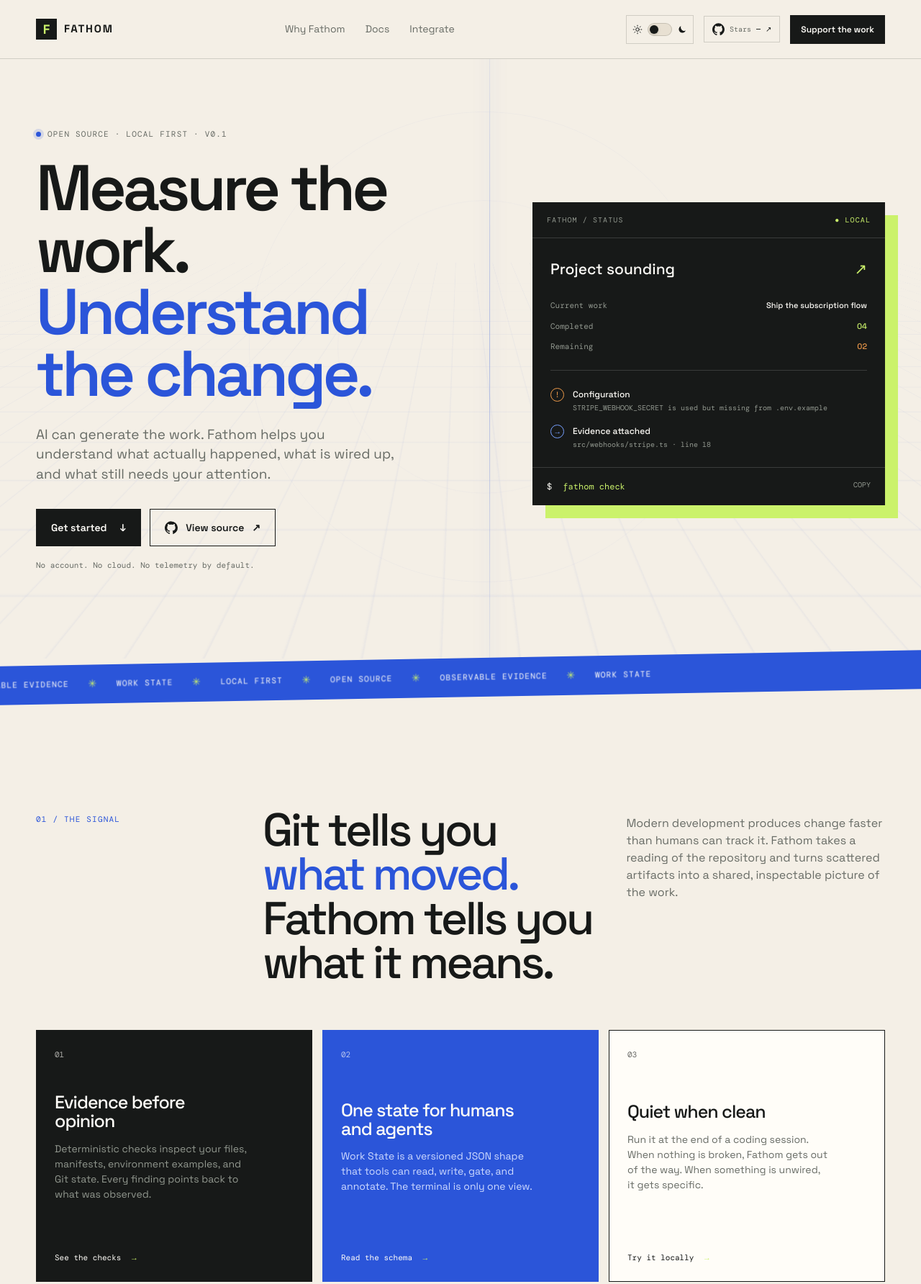
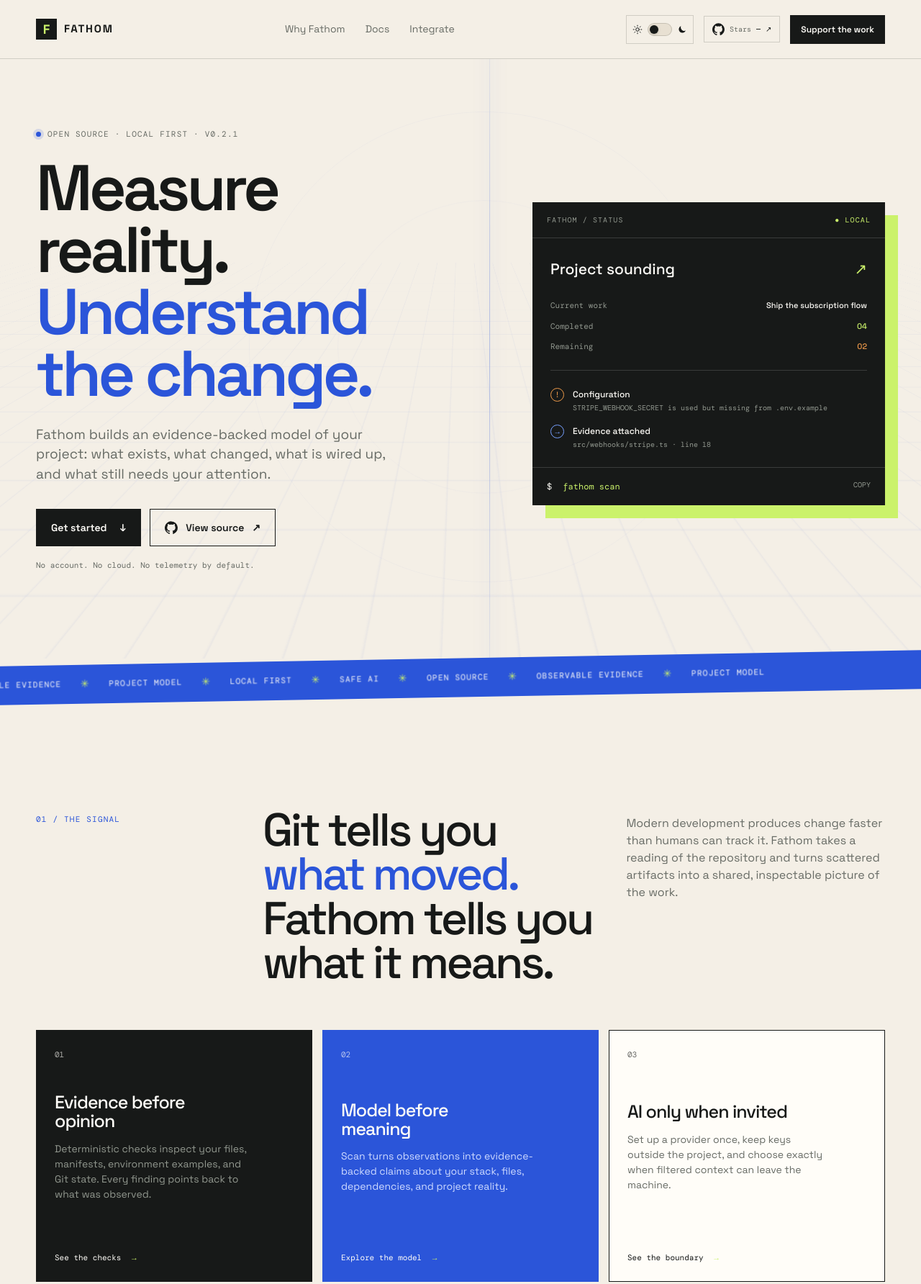
Before and after one commit to johnfaleke/Fathom, a website: page site/index.html in a window 1280 px wide. Shown: the top 1784 px of the page at 72% size. Drawn offline with nearby package versions, Linux system fonts and the light colour scheme; no server answers.

Commit message:
docs: update site for v0.2

```diff
--- a/site/index.html
+++ b/site/index.html
@@ -3,7 +3,7 @@
   <head>
     <meta charset="UTF-8" />
     <meta name="viewport" content="width=device-width, initial-scale=1.0" />
-    <meta name="description" content="Fathom is an open-source, local-first Work State CLI for understanding what actually happened in a codebase." />
+    <meta name="description" content="Fathom is an open-source, local-first Project Model CLI that turns repository evidence into understandable project reality." />
     <meta name="theme-color" content="#f4efe6" />
     <title>Fathom | Measure the work</title>
     <link rel="preconnect" href="https://fonts.googleapis.com" />
@@ -30,9 +30,9 @@
       <section class="hero section-shell">
         <div class="hero-atmosphere" aria-hidden="true"><div class="atmosphere-grid"></div><div class="atmosphere-sweep"></div><div class="atmosphere-contour atmosphere-contour-one"></div><div class="atmosphere-contour atmosphere-contour-two"></div></div>
         <div class="hero-copy reveal">
-          <p class="eyebrow"><span class="eyebrow-dot"></span> Open source · local first · v0.1</p>
-          <h1>Measure the work.<br /><em>Understand the change.</em></h1>
-          <p class="hero-lede">AI can generate the work. Fathom helps you understand what actually happened, what is wired up, and what still needs your attention.</p>
+          <p class="eyebrow"><span class="eyebrow-dot"></span> Open source · local first · v0.2.1</p>
+          <h1>Measure reality.<br /><em>Understand the change.</em></h1>
+          <p class="hero-lede">Fathom builds an evidence-backed model of your project: what exists, what changed, what is wired up, and what still needs your attention.</p>
           <div class="hero-actions">
             <a class="button button-dark" href="#install">Get started <span aria-hidden="true">↓</span></a>
             <a class="button button-outline button-github" href="https://github.com/johnfaleke/Fathom" target="_blank" rel="noreferrer"><svg class="github-icon" viewBox="0 0 24 24" aria-hidden="true"><path d="M12 .5a12 12 0 0 0-3.79 23.39c.6.11.82-.26.82-.58v-2.04c-3.34.73-4.04-1.61-4.04-1.61-.55-1.4-1.34-1.77-1.34-1.77-1.09-.75.08-.74.08-.74 1.2.08 1.84 1.23 1.84 1.23 1.07 1.83 2.8 1.3 3.49.99.11-.77.42-1.3.76-1.6-2.67-.3-5.47-1.34-5.47-5.93 0-1.31.47-2.38 1.23-3.22-.12-.3-.53-1.52.12-3.17 0 0 1-.32 3.3 1.23a11.5 11.5 0 0 1 6 0c2.3-1.55 3.3-1.23 3.3-1.23.65 1.65.24 2.87.12 3.17.76.84 1.23 1.91 1.23 3.22 0 4.6-2.8 5.62-5.48 5.92.43.37.81 1.1.81 2.22v3.29c0 .32.22.7.83.58A12 12 0 0 0 12 .5Z" /></svg> View source <span aria-hidden="true">↗</span></a>
@@ -50,26 +50,26 @@
             <div class="finding"><span class="finding-mark">!</span><div><strong>Configuration</strong><p>STRIPE_WEBHOOK_SECRET is used but missing from .env.example</p></div></div>
             <div class="finding finding-blue"><span class="finding-mark">→</span><div><strong>Evidence attached</strong><p>src/webhooks/stripe.ts · line 18</p></div></div>
           </div>
-          <div class="instrument-command"><span>$</span> fathom check <button class="copy-button" data-copy="fathom check" aria-label="Copy fathom check command">copy</button></div>
+          <div class="instrument-command"><span>$</span> fathom scan <button class="copy-button" data-copy="fathom scan" aria-label="Copy fathom scan command">copy</button></div>
         </div>
       </section>
 
       <section class="ticker" aria-label="Fathom principles">
-        <div class="ticker-track"><span>OBSERVABLE EVIDENCE</span><i>✳</i><span>WORK STATE</span><i>✳</i><span>LOCAL FIRST</span><i>✳</i><span>OPEN SOURCE</span><i>✳</i><span>OBSERVABLE EVIDENCE</span><i>✳</i><span>WORK STATE</span></div>
+        <div class="ticker-track"><span>OBSERVABLE EVIDENCE</span><i>✳</i><span>PROJECT MODEL</span><i>✳</i><span>LOCAL FIRST</span><i>✳</i><span>SAFE AI</span><i>✳</i><span>OPEN SOURCE</span><i>✳</i><span>OBSERVABLE EVIDENCE</span><i>✳</i><span>PROJECT MODEL</span></div>
       </section>
 
       <section id="why" class="section-shell section-pad">
         <div class="section-intro reveal"><p class="section-number">01 / THE SIGNAL</p><h2>Git tells you <span>what moved.</span><br />Fathom tells you what it means.</h2><p>Modern development produces change faster than humans can track it. Fathom takes a reading of the repository and turns scattered artifacts into a shared, inspectable picture of the work.</p></div>
         <div class="feature-grid">
           <article class="feature-card feature-card-dark reveal"><span class="feature-index">01</span><h3>Evidence before opinion</h3><p>Deterministic checks inspect your files, manifests, environment examples, and Git state. Every finding points back to what was observed.</p><a href="#checks">See the checks <span>→</span></a></article>
-          <article class="feature-card feature-card-blue reveal reveal-delay"><span class="feature-index">02</span><h3>One state for humans and agents</h3><p>Work State is a versioned JSON shape that tools can read, write, gate, and annotate. The terminal is only one view.</p><a href="#schema">Read the schema <span>→</span></a></article>
-          <article class="feature-card feature-card-paper reveal reveal-delay-2"><span class="feature-index">03</span><h3>Quiet when clean</h3><p>Run it at the end of a coding session. When nothing is broken, Fathom gets out of the way. When something is unwired, it gets specific.</p><a href="#install">Try it locally <span>→</span></a></article>
+          <article class="feature-card feature-card-blue reveal reveal-delay"><span class="feature-index">02</span><h3>Model before meaning</h3><p>Scan turns observations into evidence-backed claims about your stack, files, dependencies, and project reality.</p><a href="#model">Explore the model <span>→</span></a></article>
+          <article class="feature-card feature-card-paper reveal reveal-delay-2"><span class="feature-index">03</span><h3>AI only when invited</h3><p>Set up a provider once, keep keys outside the project, and choose exactly when filtered context can leave the machine.</p><a href="#ai">See the boundary <span>→</span></a></article>
         </div>
       </section>
 
       <section id="install" class="install-band">
         <div class="section-shell install-layout">
-          <div class="install-copy reveal"><p class="section-number">02 / FIRST READING</p><h2>Install once.<br /><em>Use it anywhere.</em></h2><p>Install the CLI on your machine, then run it from any project workspace. Initialize each project once; its state stays local in `.fathom/`.</p><div class="install-flow"><div><span>01</span><strong>Install globally</strong><small>Once per machine</small></div><div><span>02</span><strong>Enter a workspace</strong><small>Any repository</small></div><div><span>03</span><strong>Read the state</strong><small>Check, status, diff</small></div></div><a class="inline-link" href="#docs">Read the full guide <span>↘</span></a></div>
+          <div class="install-copy reveal"><p class="section-number">02 / FIRST READING</p><h2>Install once.<br /><em>Build the model.</em></h2><p>Install the CLI on your machine, then run it from any project workspace. Initialize each project once; its state stays local in `.fathom/`.</p><div class="install-flow"><div><span>01</span><strong>Install globally</strong><small>Once per machine</small></div><div><span>02</span><strong>Scan the workspace</strong><small>Evidence → claims</small></div><div><span>03</span><strong>Check what needs attention</strong><small>Local or AI-assisted</small></div></div><a class="inline-link" href="#docs">Read the full guide <span>↘</span></a></div>
           <div class="code-stack reveal reveal-delay">
             <div class="code-window"><div class="code-window-bar"><span class="window-dots">● ● ●</span><span>terminal</span></div><pre><code><span class="code-comment"># install once</span>
 <span class="code-command">npm install --global @johnfaleke/fathom</span>
@@ -77,22 +77,26 @@
 <span class="code-comment"># from any project you want to understand</span>
 <span class="code-command">cd /path/to/your-project</span>
 <span class="code-command">fathom init</span>
+<span class="code-command">fathom scan</span>
 <span class="code-command">fathom check</span>
 <span class="code-command">fathom status</span>
-<span class="code-command">fathom diff</span></code></pre><button class="copy-button copy-code" data-copy="npm install --global @johnfaleke/fathom&#10;cd /path/to/your-project&#10;fathom init&#10;fathom check&#10;fathom status&#10;fathom diff">copy</button></div>
+<span class="code-command">fathom diff</span>
+<span class="code-command">fathom setup</span>
+<span class="code-command">fathom check --ai</span></code></pre><button class="copy-button copy-code" data-copy="npm install --global @johnfaleke/fathom&#10;cd /path/to/your-project&#10;fathom init&#10;fathom scan&#10;fathom check&#10;fathom status&#10;fathom diff&#10;fathom setup&#10;fathom check --ai">copy</button></div>
             <p class="install-alternative"><strong>Pin it per project:</strong> <code>npm install --save-dev @johnfaleke/fathom</code> then use <code>npx fathom</code>.</p>
           </div>
         </div>
       </section>
 
       <section id="docs" class="section-shell section-pad docs-section">
-        <div class="section-intro reveal"><p class="section-number">03 / DOCUMENTATION</p><h2>A small CLI with a<br /><span>clear integration surface.</span></h2><p>Use the human output for a quick scan, or consume the JSON in CI, scripts, editor tooling, and future agents.</p></div>
+        <div class="section-intro reveal"><p class="section-number">03 / DOCUMENTATION</p><h2>A small CLI with a<br /><span>deeper model underneath.</span></h2><p>Use the human output for a quick scan, or consume the Project Model and JSON in scripts, CI, editor tooling, and future agents.</p></div>
         <div class="docs-columns">
-          <div class="docs-nav" aria-label="Documentation topics"><a class="docs-nav-link active" href="#commands"><span>01</span> Commands</a><a class="docs-nav-link" href="#checks"><span>02</span> Checks</a><a class="docs-nav-link" href="#schema"><span>03</span> Work State schema</a><a class="docs-nav-link" href="#integrate"><span>04</span> Integration</a></div>
+          <div class="docs-nav" aria-label="Documentation topics"><a class="docs-nav-link active" href="#commands"><span>01</span> Commands</a><a class="docs-nav-link" href="#checks"><span>02</span> Checks</a><a class="docs-nav-link" href="#model"><span>03</span> Project Model</a><a class="docs-nav-link" href="#ai"><span>04</span> Safe AI</a></div>
           <div class="docs-content">
-            <article id="commands" class="doc-block"><div><p class="doc-kicker">WORKSPACE LOOP</p><h3>Five commands. One useful loop.</h3></div><div class="command-list"><div><code>fathom init</code><span>Run once per workspace to create local state, config, events, and `.env.example`.</span></div><div><code>fathom set</code><span>Record current work and completed or incomplete tasks.</span></div><div><code>fathom check</code><span>Find missing wiring and exit nonzero when warnings need attention.</span></div><div><code>fathom status</code><span>Combine Work State, findings, and changed files in one view.</span></div><div><code>fathom diff</code><span>Summarize Git changes by project area.</span></div></div></article>
+            <article id="commands" class="doc-block"><div><p class="doc-kicker">WORKSPACE LOOP</p><h3>Scan first. Reason second.</h3></div><div class="command-list"><div><code>fathom init</code><span>Run once per workspace to create local state, config, events, and `.env.example`.</span></div><div><code>fathom scan</code><span>Build `.fathom/model.json` from files, manifests, observations, and claims.</span></div><div><code>fathom check</code><span>Find missing wiring locally and exit nonzero when warnings need attention.</span></div><div><code>fathom status</code><span>Combine Work State, findings, and changed files in one view.</span></div><div><code>fathom diff</code><span>Summarize Git changes by project area.</span></div></div></article>
             <article id="checks" class="doc-block"><div><p class="doc-kicker">DETERMINISTIC CHECKS</p><h3>Checks you can explain to a teammate.</h3></div><div class="check-list"><div class="check-item"><span class="check-icon">ENV</span><div><strong>config.env-var-missing</strong><p>Finds `process.env.X` usage without a matching entry in `.env.example`.</p></div></div><div class="check-item"><span class="check-icon">DEP</span><div><strong>deps.undeclared-import</strong><p>Finds imported packages missing from the project manifest.</p></div></div><div class="check-item"><span class="check-icon">API</span><div><strong>Public check interface</strong><p>Add a check by implementing `Check.run(ctx)` and returning evidence-backed findings.</p></div></div></div></article>
-            <article id="schema" class="doc-block"><div><p class="doc-kicker">MACHINE READABLE</p><h3>Make project state portable.</h3></div><div class="schema-card"><div class="schema-line"><span class="schema-key">"version"</span><span>1</span></div><div class="schema-line"><span class="schema-key">"currentWork"</span><span>"Ship the subscription flow"</span></div><div class="schema-line"><span class="schema-key">"completed"</span><span>[ WorkItem, ... ]</span></div><div class="schema-line"><span class="schema-key">"findings"</span><span>[ Finding, ... ]</span></div><div class="schema-line"><span class="schema-key">"attention"</span><span>1</span></div></div><a class="inline-link" href="../llms.txt">Open the text reference <span>↗</span></a></article>
+            <article id="model" class="doc-block"><div><p class="doc-kicker">PROJECT MODEL</p><h3>Observations become claims.</h3></div><div class="schema-card"><div class="schema-line"><span class="schema-key">"project.files"</span><span>184</span></div><div class="schema-line"><span class="schema-key">"project.stack"</span><span>[ TypeScript, React ]</span></div><div class="schema-line"><span class="schema-key">"observations"</span><span>[ Observation, ... ]</span></div><div class="schema-line"><span class="schema-key">"claims"</span><span>[ Claim, ... ]</span></div><div class="schema-line"><span class="schema-key">"evidence"</span><span>[ Evidence, ... ]</span></div></div><a class="inline-link" href="../llms.txt">Open the text reference <span>↗</span></a></article>
+            <article id="ai" class="doc-block"><div><p class="doc-kicker">SAFE AI</p><h3>Useful when invited.</h3></div><div class="check-list"><div class="check-item"><span class="check-icon">01</span><div><strong>fathom setup</strong><p>Choose a named provider profile without putting keys in the repository.</p></div></div><div class="check-item"><span class="check-icon">02</span><div><strong>fathom check --ai</strong><p>Explicitly sends filtered context; plain checks stay local.</p></div></div><div class="check-item"><span class="check-icon">03</span><div><strong>Evidence stays attached</strong><p>Interpretation is labelled, bounded, and never replaces deterministic findings.</p></div></div></div></article>
           </div>
         </div>
       </section>
```
